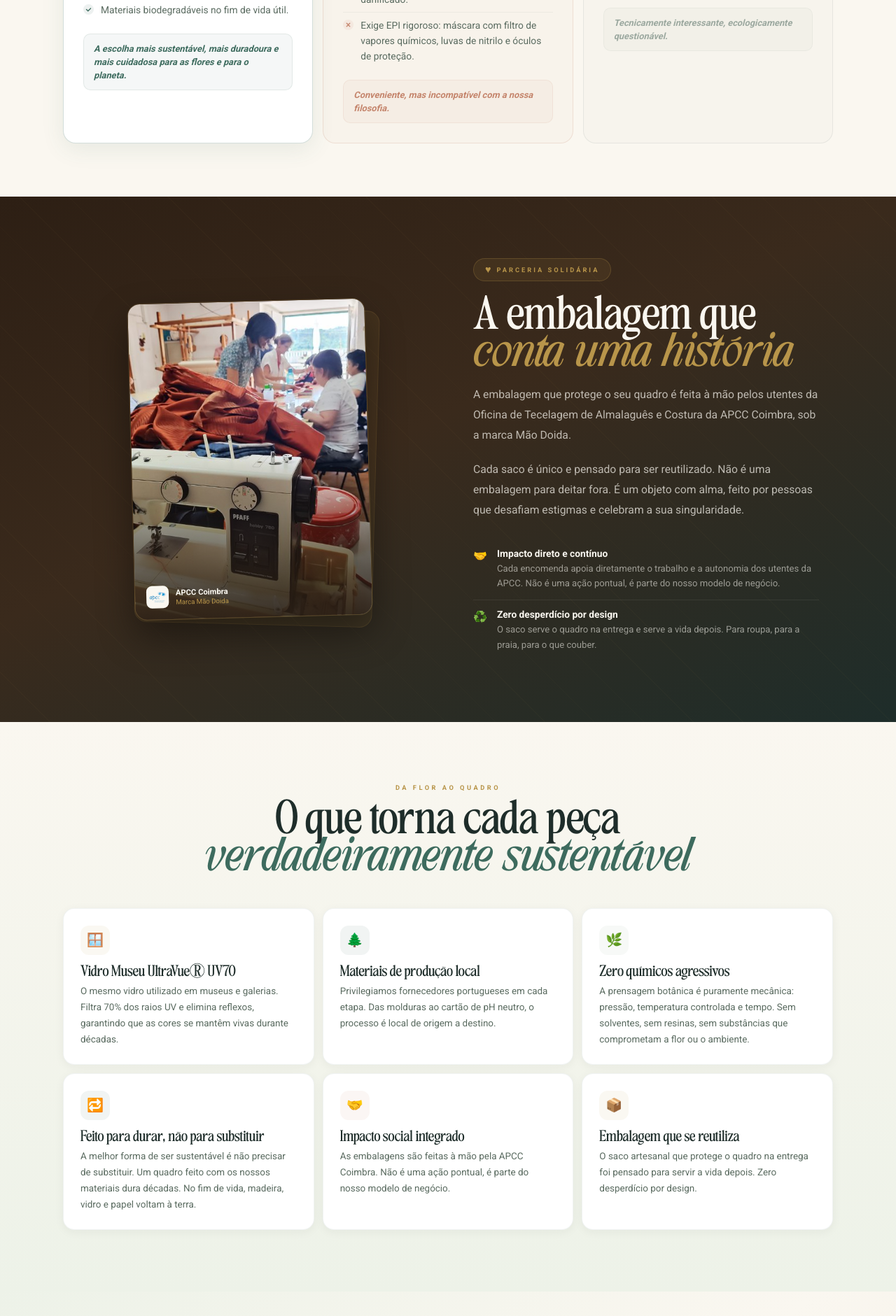
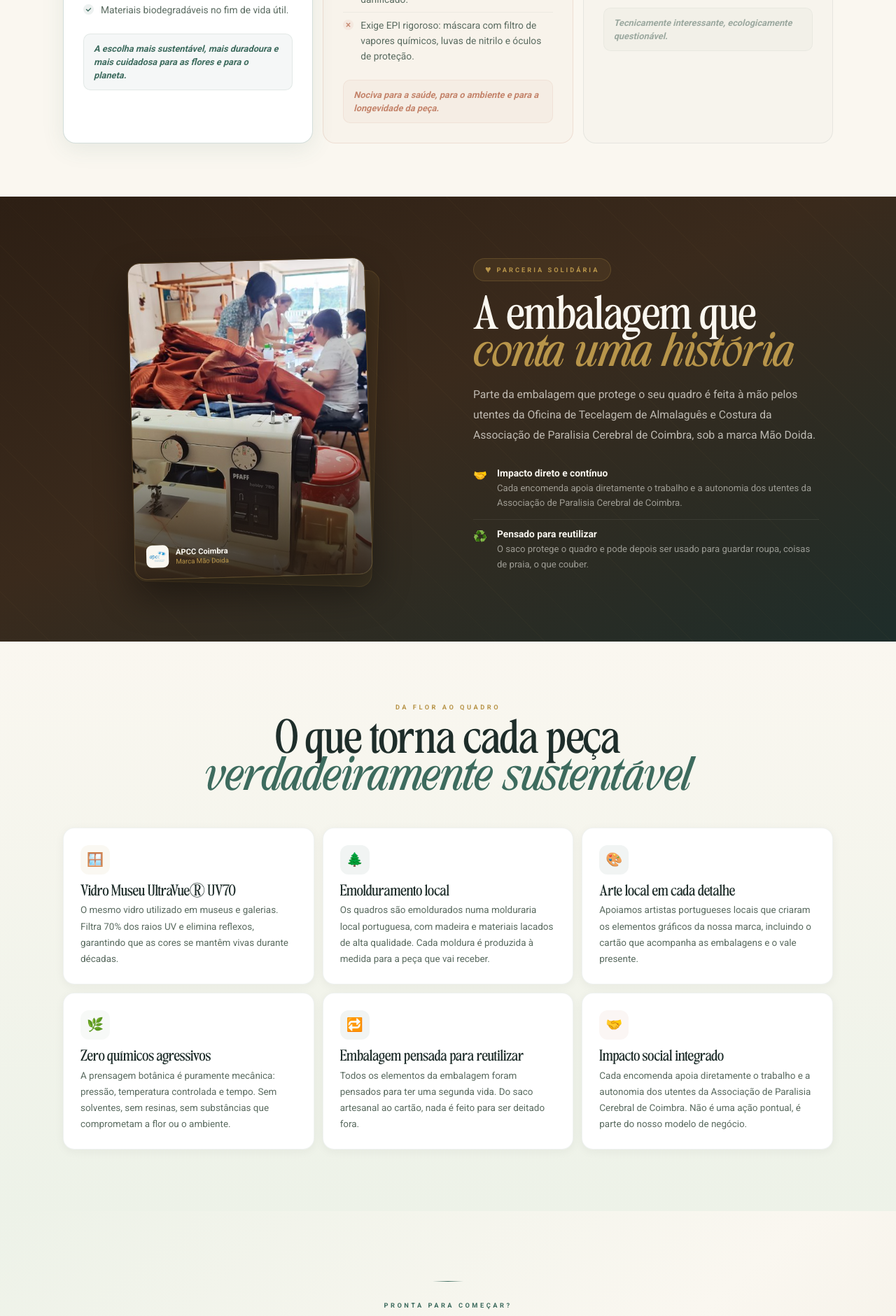
Before and after one commit to floresabeirario/fbr-website, a Next.js app: page /sustentabilidade in a window 1280 px wide. Shown: the part 2020-3901 px from the top of the page at 70% size. Built offline with nearby package versions, Linux system fonts and the light colour scheme.

Commit message:
Update page.js

```diff
--- a/app/sustentabilidade/page.js
+++ b/app/sustentabilidade/page.js
@@ -34,7 +34,7 @@ const METHODS = [
     bg:        "#fff",
     shadow:    "0 8px 32px rgba(61,107,94,0.10)",
     title:     "Prensagem Botânica",
-    subtitle:  "Artesanal. Natural. Para sempre.",
+    subtitle:  "Artesanal. Natural.",
     icon: (
       <svg width="26" height="26" viewBox="0 0 28 28" fill="none" aria-hidden="true">
         <path d="M14 4 C9 4 5 8 5 13 C5 20 14 26 14 26 C14 26 23 20 23 13 C23 8 19 4 14 4Z"
@@ -77,7 +77,7 @@ const METHODS = [
       { good: false, text: "Difícil ou impossível de restaurar se danificado." },
       { good: false, text: "Exige EPI rigoroso: máscara com filtro de vapores químicos, luvas de nitrilo e óculos de proteção." },
     ],
-    verdict:      "Conveniente, mas incompatível com a nossa filosofia.",
+    verdict:      "Nociva para a saúde, para o ambiente e para a longevidade da peça.",
     verdictColor: "#C4846B",
     highlight:    false,
   },
@@ -108,7 +108,6 @@ const METHODS = [
   },
 ];
 
-// Materiais e pilares fundidos
 const VALUES = [
   {
     icon: "🪟",
@@ -118,8 +117,14 @@ const VALUES = [
   },
   {
     icon: "🌲",
-    title: "Materiais de produção local",
-    desc: "Privilegiamos fornecedores portugueses em cada etapa. Das molduras ao cartão de pH neutro, o processo é local de origem a destino.",
+    title: "Emolduramento local",
+    desc: "Os quadros são emoldurados numa molduraria local portuguesa, com madeira e materiais lacados de alta qualidade. Cada moldura é produzida à medida para a peça que vai receber.",
+    accent: "#3D6B5E",
+  },
+  {
+    icon: "🎨",
+    title: "Arte local em cada detalhe",
+    desc: "Apoiamos artistas portugueses locais que criaram os elementos gráficos da nossa marca, incluindo o cartão que acompanha as embalagens e o vale presente.",
     accent: "#3D6B5E",
   },
   {
@@ -130,21 +135,15 @@ const VALUES = [
   },
   {
     icon: "🔁",
-    title: "Feito para durar, não para substituir",
-    desc: "A melhor forma de ser sustentável é não precisar de substituir. Um quadro feito com os nossos materiais dura décadas. No fim de vida, madeira, vidro e papel voltam à terra.",
+    title: "Embalagem pensada para reutilizar",
+    desc: "Todos os elementos da embalagem foram pensados para ter uma segunda vida. Do saco artesanal ao cartão, nada é feito para ser deitado fora.",
     accent: "#3D6B5E",
   },
   {
     icon: "🤝",
     title: "Impacto social integrado",
-    desc: "As embalagens são feitas à mão pela APCC Coimbra. Não é uma ação pontual, é parte do nosso modelo de negócio.",
+    desc: "Cada encomenda apoia diretamente o trabalho e a autonomia dos utentes da Associação de Paralisia Cerebral de Coimbra. Não é uma ação pontual, é parte do nosso modelo de negócio.",
     accent: "#C4846B",
-  },
-  {
-    icon: "📦",
-    title: "Embalagem que se reutiliza",
-    desc: "O saco artesanal que protege o quadro na entrega foi pensado para servir a vida depois. Zero desperdício por design.",
-    accent: "#B8954A",
   },
 ];
 
@@ -379,8 +378,7 @@ export default function Sustentabilidade() {
                 <em style={{ fontStyle: "italic", color: "#3D6B5E" }}>e sílica</em>
               </h2>
               <p style={{ color: "#5A6B60", fontSize: "clamp(0.88rem,1.7vw,0.96rem)", lineHeight: 1.75, maxWidth: "460px", margin: "0 auto" }}>
-                Três métodos de eternizar flores. Só um que nunca coloca em risco
-                quem trabalha nem o planeta.
+                Os três métodos mais populares para eternizar flores. Eis porque escolhemos a prensagem.
               </p>
             </motion.div>
 
@@ -551,19 +549,13 @@ export default function Sustentabilidade() {
                 </h2>
 
                 <p style={{ color: "rgba(250,247,240,0.7)", lineHeight: 1.85, fontSize: "clamp(0.9rem,1.8vw,0.98rem)", margin: "0 0 20px" }}>
-                  A embalagem que protege o seu quadro é feita à mão pelos utentes da
-                  Oficina de Tecelagem de Almalaguês e Costura da APCC Coimbra, sob a marca Mão Doida.
-                </p>
-
-                <p style={{ color: "rgba(250,247,240,0.7)", lineHeight: 1.85, fontSize: "clamp(0.9rem,1.8vw,0.98rem)", margin: "0 0 28px" }}>
-                  Cada saco é único e pensado para ser reutilizado. Não é uma embalagem
-                  para deitar fora. É um objeto com alma, feito por pessoas que desafiam
-                  estigmas e celebram a sua singularidade.
+                  Parte da embalagem que protege o seu quadro é feita à mão pelos utentes da
+                  Oficina de Tecelagem de Almalaguês e Costura da Associação de Paralisia Cerebral de Coimbra, sob a marca Mão Doida.
                 </p>
 
                 {[
-                  { icon: "🤝", title: "Impacto direto e contínuo", desc: "Cada encomenda apoia diretamente o trabalho e a autonomia dos utentes da APCC. Não é uma ação pontual, é parte do nosso modelo de negócio." },
-                  { icon: "♻️", title: "Zero desperdício por design", desc: "O saco serve o quadro na entrega e serve a vida depois. Para roupa, para a praia, para o que couber." },
+                  { icon: "🤝", title: "Impacto direto e contínuo", desc: "Cada encomenda apoia diretamente o trabalho e a autonomia dos utentes da Associação de Paralisia Cerebral de Coimbra." },
+                  { icon: "♻️", title: "Pensado para reutilizar", desc: "O saco protege o quadro e pode depois ser usado para guardar roupa, coisas de praia, o que couber." },
                 ].map((item, i) => (
                   <div key={i} style={{
                     display: "flex", gap: "14px", alignItems: "flex-start", padding: "12px 0",
```
